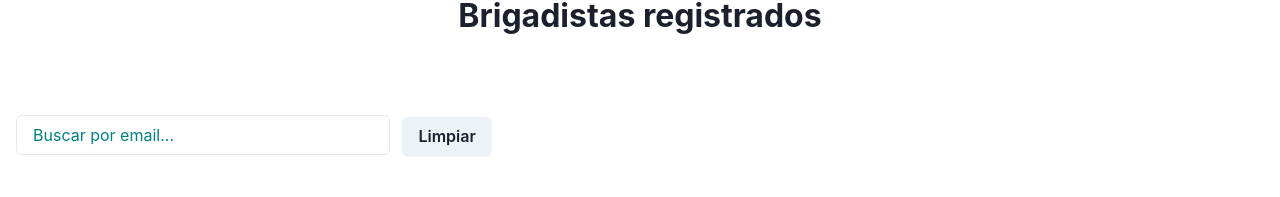
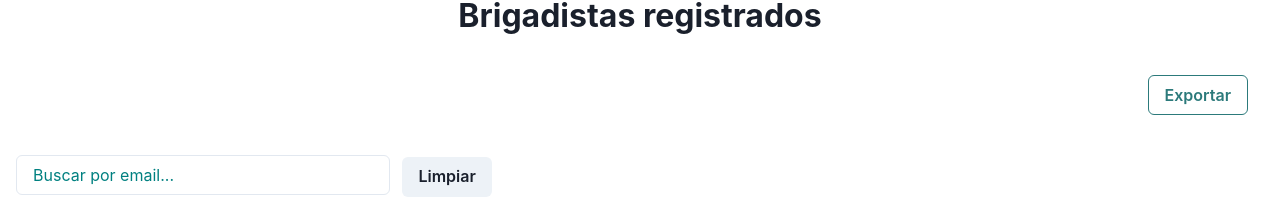
Before and after one commit to Danielmmolina/ingSoft, a React (Vite) app in the folder Frontend/: page /inicio in a window 1280 px wide. Shown: the part 163-360 px from the top of the page. Built offline with nearby package versions, Linux system fonts and the light colour scheme; no server answers; the HTML template or start-up script is replaced by a standard one.

Commit message:
Botón exportar

```diff
--- a/Frontend/src/components/ListarBrigadista.jsx
+++ b/Frontend/src/components/ListarBrigadista.jsx
@@ -82,6 +82,13 @@ export const ListarBrigadista = () => {
         const data = await request.json();
 
     }
+
+    const handleExport = () => {
+        let url;
+        url = "http://localhost:3001/api/exportBrigadistas";
+
+        window.location.href = url;
+      };
     const actualizarBrigadista = async (brigadista) => {
         setNewBrigadista(brigadista)
         setActualizar(true);
@@ -99,6 +106,9 @@ export const ListarBrigadista = () => {
         <>
             <Heading as={'h1'} fontSize='2em' textAlign='center' pb={'10'}>Brigadistas registrados</Heading>
             <Container maxW='container.xl'>
+            <Container maxW='container.xl' display='flex' justifyContent='flex-end'>
+           <Button colorScheme="teal" variant="outline" onClick={handleExport}>Exportar</Button>
+          </Container>
                 <Input
                     width={'30%'}
                     my={'10'}
```
